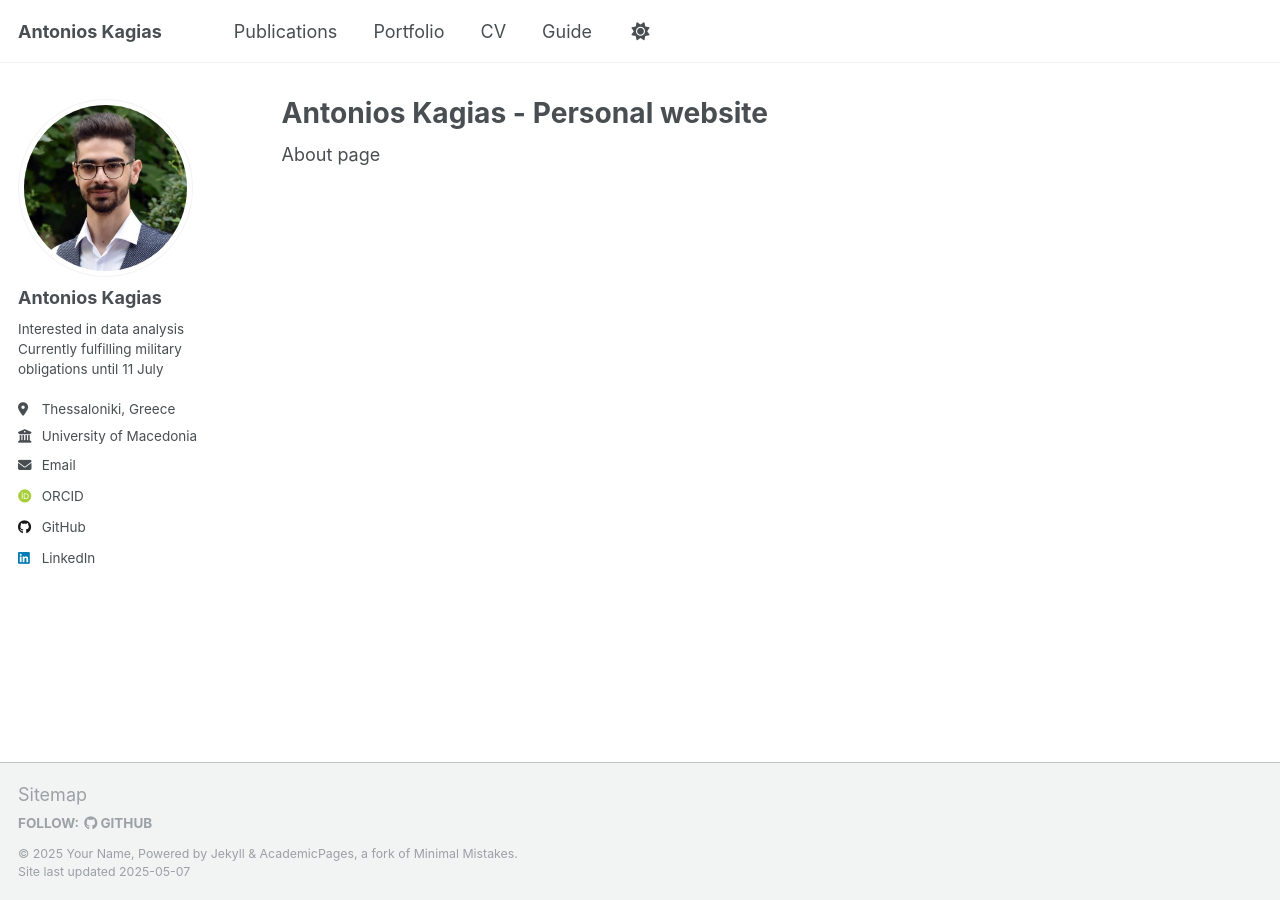
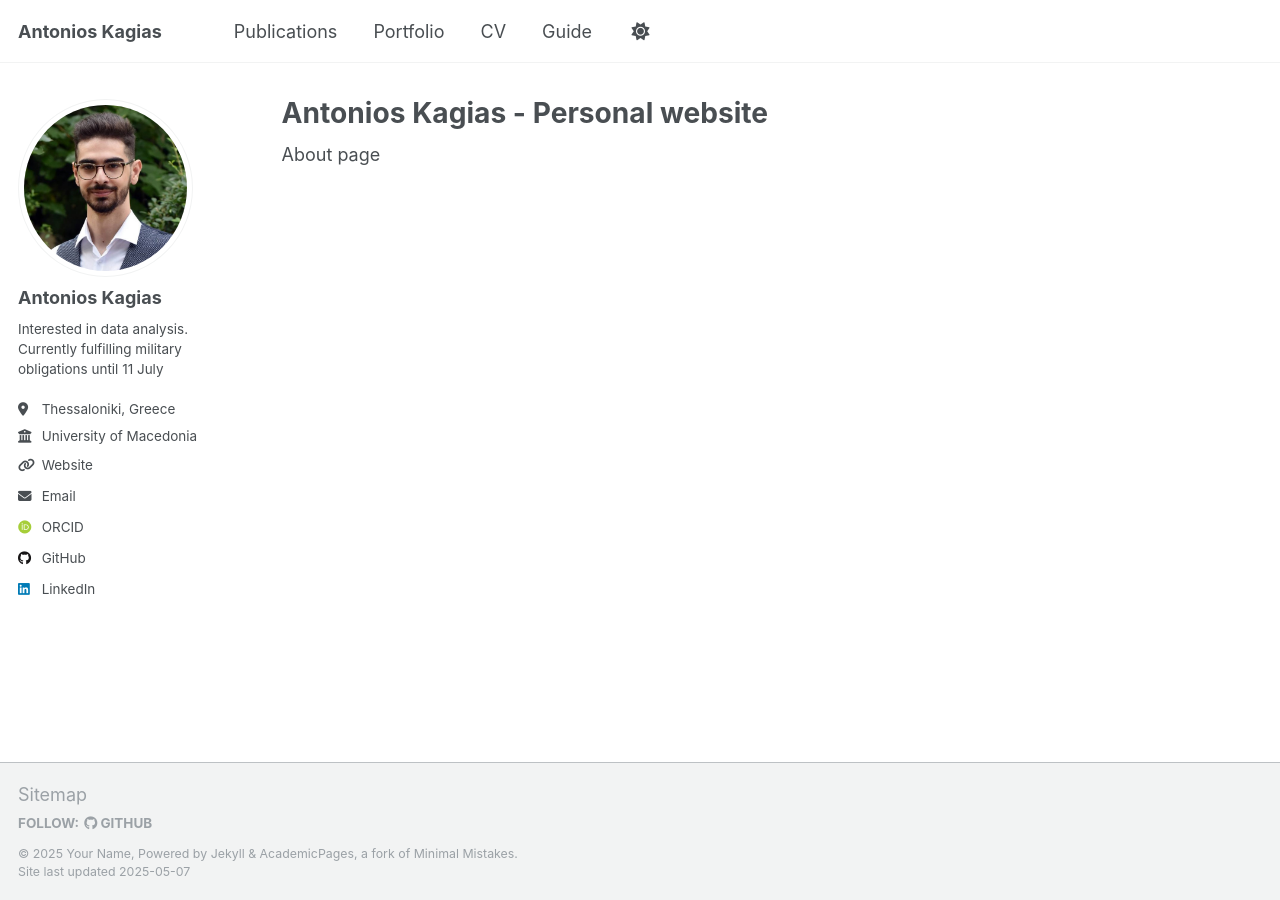
Before and after one commit to Antonios-Kagias/antonios-kagias.github.io, a Jekyll site: the page built from _pages/about.md, in a window 1280 px wide. Built offline with Jekyll 4.4.1, drawn with Linux system fonts in a browser that asks for light colours; some web fonts are replaced; part of the change alters nothing that is shown.

Commit message:
Edit uri

```diff
--- a/_config.yml
+++ b/_config.yml
@@ -25,11 +25,10 @@ author:
   avatar           : "avatar.jpg"
   name             : "Antonios Kagias"
   pronouns         : # example: "she/her"
-  bio              : "Interested in data analysis
-  Currently fulfilling military obligations until 11 July"
+  bio              : "Interested in data analysis. Currently fulfilling military obligations until 11 July"
   location         : "Thessaloniki, Greece"
   employer         : "University of Macedonia"
-  uri              : # URL
+  uri              : "boioiong" # URL
   email            : "antonkagias@gmail.com"
 
   # Academic websites
```
